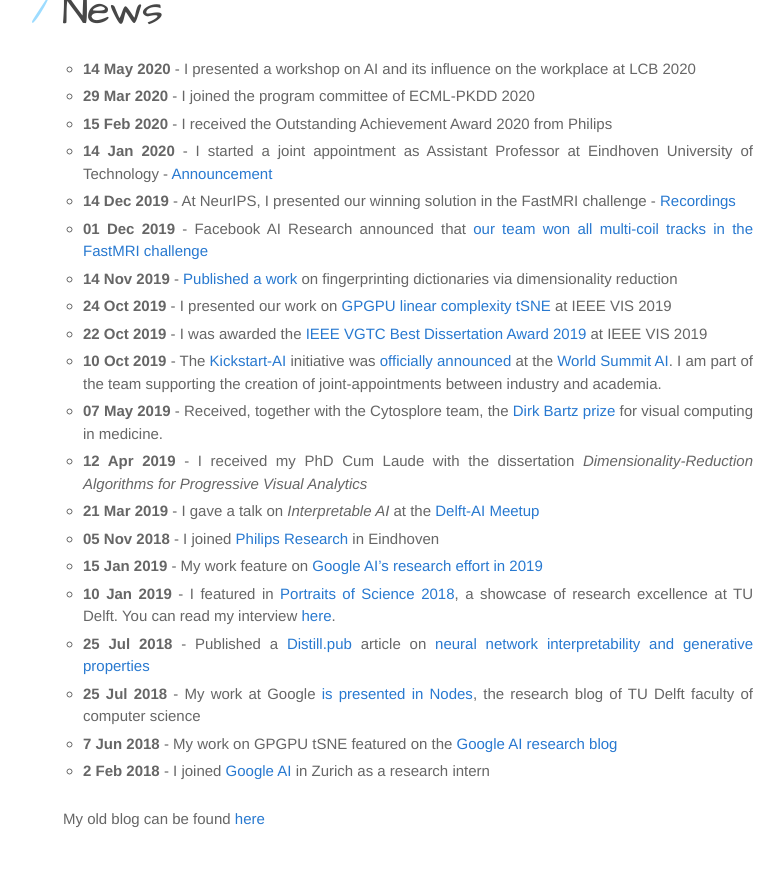
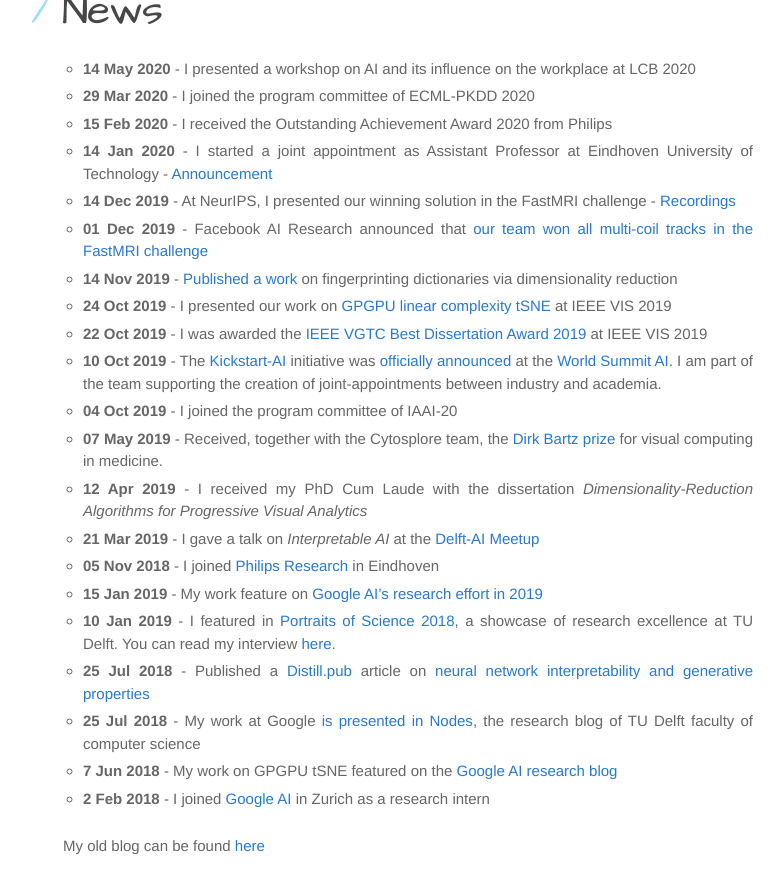
Before and after one commit to Nicola17/Nicola17.github.io, a Jekyll site: the page built from index.md, in a window 1280 px wide and 900 px high, scrolled down 1605 px. Shown: the top 893 px of the window, without its empty margins (107-891 px from the left). Built offline with Jekyll 4.4.1, drawn with Linux system fonts in a browser that asks for light colours.

Commit message:
Update index.md

```diff
--- a/index.md
+++ b/index.md
@@ -51,6 +51,7 @@
 * **24 Oct 2019** - I presented our work on [GPGPU linear complexity tSNE](https://nicola17.github.io/tfjs-tsne-demo/) at IEEE VIS 2019
 * **22 Oct 2019** - I was awarded the [IEEE VGTC Best Dissertation Award 2019](http://vacommunity.org/ieeevpg/bestthesis/) at IEEE VIS 2019
 * **10 Oct 2019** - The [Kickstart-AI](https://www.kickstartai.nl/) initiative was [officially announced](https://www.globenewswire.com/news-release/2019/10/10/1927666/0/en/Five-Dutch-companies-to-further-boost-Artificial-Intelligence-in-the-Netherlands.html) at the [World Summit AI](https://worldsummit.ai/). I am part of the team supporting the creation of joint-appointments between industry and academia.
+* **04 Oct 2019** - I joined the program committee of IAAI-20
 * **07 May 2019** - Received, together with the Cytosplore team, the [Dirk Bartz prize](https://www.eurographics2019.it/index.php/program/dirk_bartz_prize/) for visual computing in medicine.
 * **12 Apr 2019** - I received my PhD Cum Laude with the dissertation *Dimensionality-Reduction Algorithms for Progressive Visual Analytics*
 * **21 Mar 2019** - I gave a talk on *Interpretable AI* at the [Delft-AI Meetup](https://www.meetup.com/Delft-AI-Meetup/events/256563603/)
```
